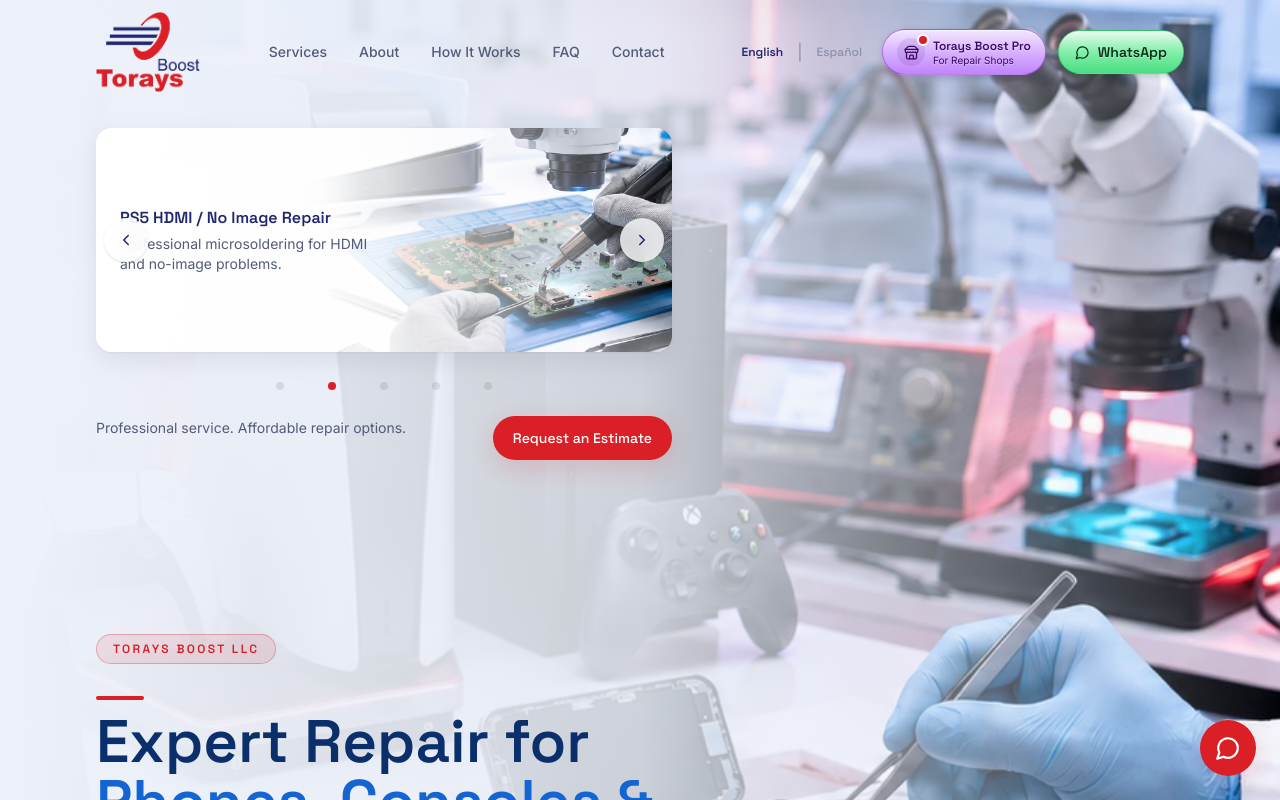
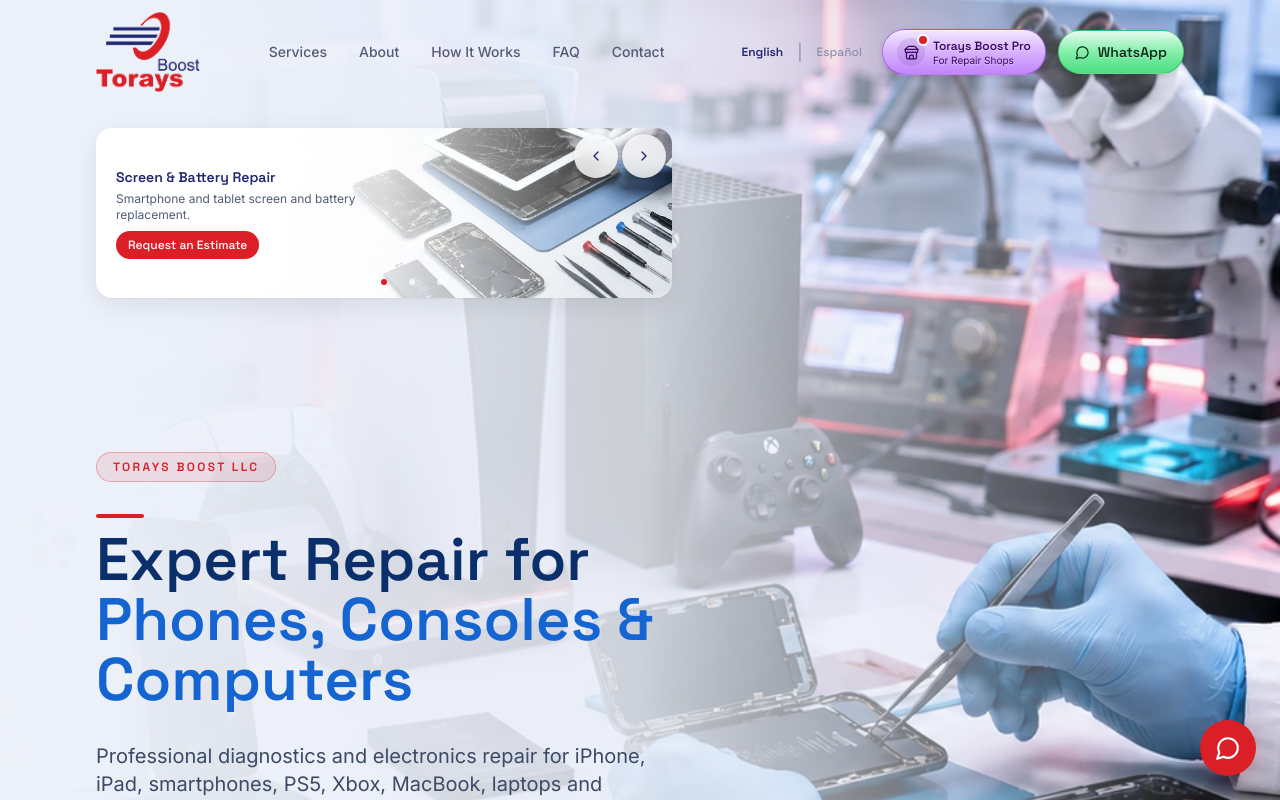
Before and after one commit to toraysboostllc/torays-boost-website, a React (Vite) app: page / in a window 1280 px wide. Shown: the top 800 px of the page. Built offline with nearby package versions, Linux system fonts and the light colour scheme.

Commit message:
fix: make promo carousel compact so it stops enlarging the Hero

```diff
--- a/src/components/promo/PromoCarousel.jsx
+++ b/src/components/promo/PromoCarousel.jsx
@@ -1,11 +1,10 @@
 import { useEffect, useRef, useState } from "react";
 import { useReducedMotion } from "framer-motion";
 import { ChevronLeft, ChevronRight } from "lucide-react";
-import { Button } from "../ui/Button.jsx";
 import { PROMO_SLIDES } from "../../config/promoCarousel.config.js";
 import { useLanguage } from "../../i18n/LanguageContext.jsx";
 
-const AUTO_ADVANCE_MS = 6000;
+const AUTO_ADVANCE_MS = 3000;
 const SWIPE_THRESHOLD_PX = 40;
 
 const FOCUS_RING =
@@ -13,11 +12,11 @@
 
 /**
  * The 5-slide promo carousel shown inside the Home Hero, above the
- * headline — occupies the space that previously sat empty between the
- * fixed navbar and the "TORAYS BOOST LLC" eyebrow. Deliberately fixed
- * height per breakpoint (h-40/48/56, never content-driven) so it can
- * never introduce the same English/Spanish framing drift the Hero's own
- * text column already had fixed for it — see Hero.jsx's own doc comment.
+ * headline. Deliberately compact (single consolidated card, ~150-170px
+ * total) so it adds only a small, fixed, language-independent amount of
+ * height to the Hero — everything else (eyebrow, headline, description,
+ * CTA, trust badges) keeps the exact box it had before this component
+ * existed (Hero.jsx's own MIN_H_CLASSES is untouched by this file).
  * No price anywhere. CTA reuses the existing onOpenRepairRequest handler
  * passed down from Home.jsx — no separate modal/state.
  */
@@ -36,7 +35,7 @@
     }, AUTO_ADVANCE_MS);
     return () => clearTimeout(timer);
     // Re-running on every `index` change (auto OR manual) is what gives a
-    // fresh 6s window after any navigation, per spec.
+    // fresh 3s window after any navigation, per spec.
   }, [index, paused, prefersReducedMotion, total]);
 
   function goTo(next) {
@@ -78,14 +77,13 @@
       role="region"
       aria-roledescription="carousel"
       aria-label={t("promoCarousel.regionLabel")}
-      className="mb-8 max-w-xl"
+      className="relative mb-3 h-[150px] max-w-xl overflow-hidden rounded-2xl shadow-[0_1px_2px_rgba(15,20,36,0.04),0_8px_24px_rgba(15,20,36,0.08)] sm:h-[160px] lg:h-[170px]"
       onMouseEnter={() => setPaused(true)}
       onMouseLeave={() => setPaused(false)}
       onFocus={() => setPaused(true)}
       onBlur={() => setPaused(false)}
       onKeyDown={onKeyDown}
     >
-      <div className="relative h-40 overflow-hidden rounded-2xl shadow-[0_1px_2px_rgba(15,20,36,0.04),0_8px_24px_rgba(15,20,36,0.08)] sm:h-48 lg:h-56">
       <div
         className={`flex h-full ${trackTransitionClass}`}
         style={{ transform: `translateX(-${index * 100}%)` }}
@@ -101,37 +99,52 @@
               className="absolute inset-0 h-full w-full object-cover object-right"
             />
             <div className="absolute inset-0 bg-gradient-to-r from-white via-white/85 to-transparent" />
-              <div className="relative flex h-full max-w-[62%] flex-col justify-center gap-1 px-4 sm:max-w-[55%] sm:px-6">
-                <h3 className="line-clamp-2 font-heading text-sm font-semibold text-torays-navy sm:text-base">
+            {/* Title/description/CTA live INSIDE the card, in the light
+                left zone only — never over the photo's right side, and
+                never baked into the image itself (real HTML text). */}
+            <div className="relative flex h-full max-w-[58%] flex-col justify-center gap-1 py-3 pl-4 pr-2 sm:max-w-[55%] sm:pl-5">
+              <h3 className="line-clamp-1 font-heading text-xs font-semibold text-torays-navy sm:text-sm">
                 {t(`promoCarousel.slides.${slide.id}.title`)}
               </h3>
-                <p className="line-clamp-2 text-xs text-torays-text-secondary sm:text-sm">
+              <p className="line-clamp-2 text-[11px] leading-snug text-torays-text-secondary sm:text-xs">
                 {t(`promoCarousel.slides.${slide.id}.description`)}
               </p>
+              <button
+                type="button"
+                onClick={onOpenRepairRequest}
+                className={`mt-1 inline-flex w-fit items-center rounded-full bg-torays-red px-3 py-1.5 text-[11px] font-heading font-medium text-white transition-colors hover:bg-torays-red-light sm:text-xs ${FOCUS_RING}`}
+              >
+                {t("promoCarousel.cta")}
+              </button>
             </div>
           </div>
         ))}
       </div>
 
+      {/* Both arrows grouped together over the photo's (right) side only —
+          never above the text zone on the left. */}
+      <div className="absolute right-1.5 top-1.5 flex gap-1">
         <button
           type="button"
           onClick={goPrev}
           aria-label={t("promoCarousel.prevLabel")}
-          className={`absolute left-2 top-1/2 flex h-11 w-11 -translate-y-1/2 items-center justify-center rounded-full bg-white/80 text-torays-navy shadow-[0_1px_2px_rgba(15,20,36,0.15)] backdrop-blur hover:bg-white ${FOCUS_RING}`}
+          className={`flex h-11 w-11 items-center justify-center rounded-full bg-white/80 text-torays-navy shadow-[0_1px_2px_rgba(15,20,36,0.15)] backdrop-blur hover:bg-white ${FOCUS_RING}`}
         >
-          <ChevronLeft size={18} />
+          <ChevronLeft size={16} />
         </button>
         <button
           type="button"
           onClick={goNext}
           aria-label={t("promoCarousel.nextLabel")}
-          className={`absolute right-2 top-1/2 flex h-11 w-11 -translate-y-1/2 items-center justify-center rounded-full bg-white/80 text-torays-navy shadow-[0_1px_2px_rgba(15,20,36,0.15)] backdrop-blur hover:bg-white ${FOCUS_RING}`}
+          className={`flex h-11 w-11 items-center justify-center rounded-full bg-white/80 text-torays-navy shadow-[0_1px_2px_rgba(15,20,36,0.15)] backdrop-blur hover:bg-white ${FOCUS_RING}`}
         >
-          <ChevronRight size={18} />
+          <ChevronRight size={16} />
         </button>
       </div>
 
-      <div className="mt-3 flex items-center justify-center gap-2" aria-hidden="false">
+      {/* Dot indicators sit inside the card's own bottom edge — no
+          separate row, no extra height added. */}
+      <div className="absolute inset-x-0 bottom-1 flex items-center justify-center gap-1">
         {PROMO_SLIDES.map((slide, i) => (
           <button
             key={slide.id}
@@ -139,29 +152,16 @@
             onClick={() => goTo(i)}
             aria-label={t("promoCarousel.goToLabel", { number: i + 1 })}
             aria-current={i === index}
-            className={`flex h-11 w-11 items-center justify-center ${FOCUS_RING}`}
+            className={`flex h-6 w-6 items-center justify-center ${FOCUS_RING}`}
           >
             <span
-              className={`h-2 w-2 rounded-full transition-colors ${
-                i === index ? "bg-torays-red" : "bg-torays-line"
+              className={`h-1.5 w-1.5 rounded-full transition-colors ${
+                i === index ? "bg-torays-red" : "bg-white/70"
               }`}
             />
           </button>
         ))}
       </div>
-
-      <div className="mt-2 flex flex-col items-center gap-3 text-center sm:flex-row sm:justify-between sm:text-left">
-        {/* line-clamp-2 caps it, min-h reserves the same 2-line box
-            regardless of which language actually needs 1 line or 2 — same
-            discipline as Hero.jsx's own language-stability fix, just
-            applied to this shorter strip of text instead of the headline. */}
-        <p className="line-clamp-2 min-h-8 text-xs text-torays-text-secondary sm:min-h-10 sm:text-sm">
-          {t("promoCarousel.common")}
-        </p>
-        <Button type="button" onClick={onOpenRepairRequest} className="min-h-11 min-w-11 shrink-0 self-center sm:self-auto">
-          {t("promoCarousel.cta")}
-        </Button>
-      </div>
     </div>
   );
 }
--- a/src/i18n/translations.js
+++ b/src/i18n/translations.js
@@ -73,7 +73,6 @@
     },
     promoCarousel: {
       regionLabel: "Current promotions",
-      common: "Professional service. Affordable repair options.",
       cta: "Request an Estimate",
       prevLabel: "Previous promotion",
       nextLabel: "Next promotion",
@@ -246,7 +245,6 @@
     },
     promoCarousel: {
       regionLabel: "Promociones actuales",
-      common: "Servicio profesional. Opciones de reparación a su alcance.",
       cta: "Solicitar estimado",
       prevLabel: "Promoción anterior",
       nextLabel: "Siguiente promoción",
```
Also changed, not shown: 1 other file (tests, documents, lock files or other folders). Lines whose indentation alone changed are shown as unchanged.
